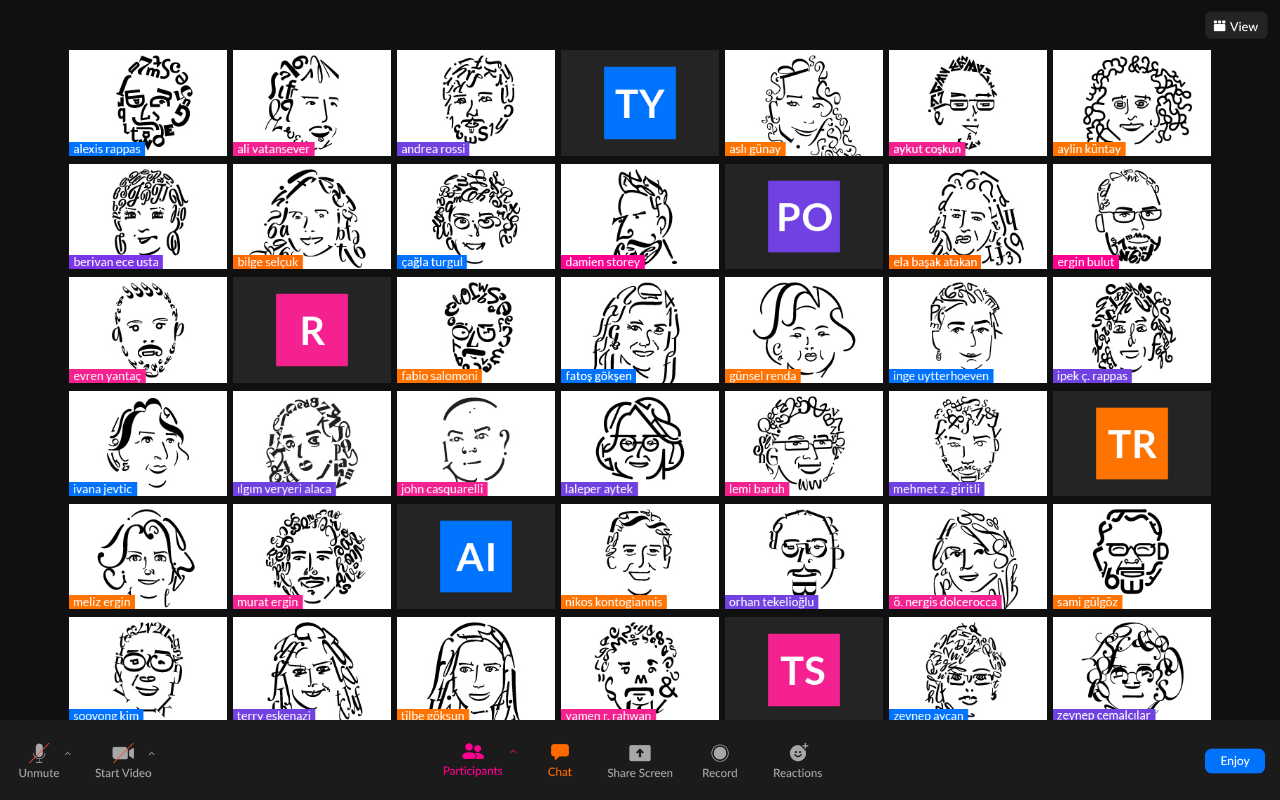
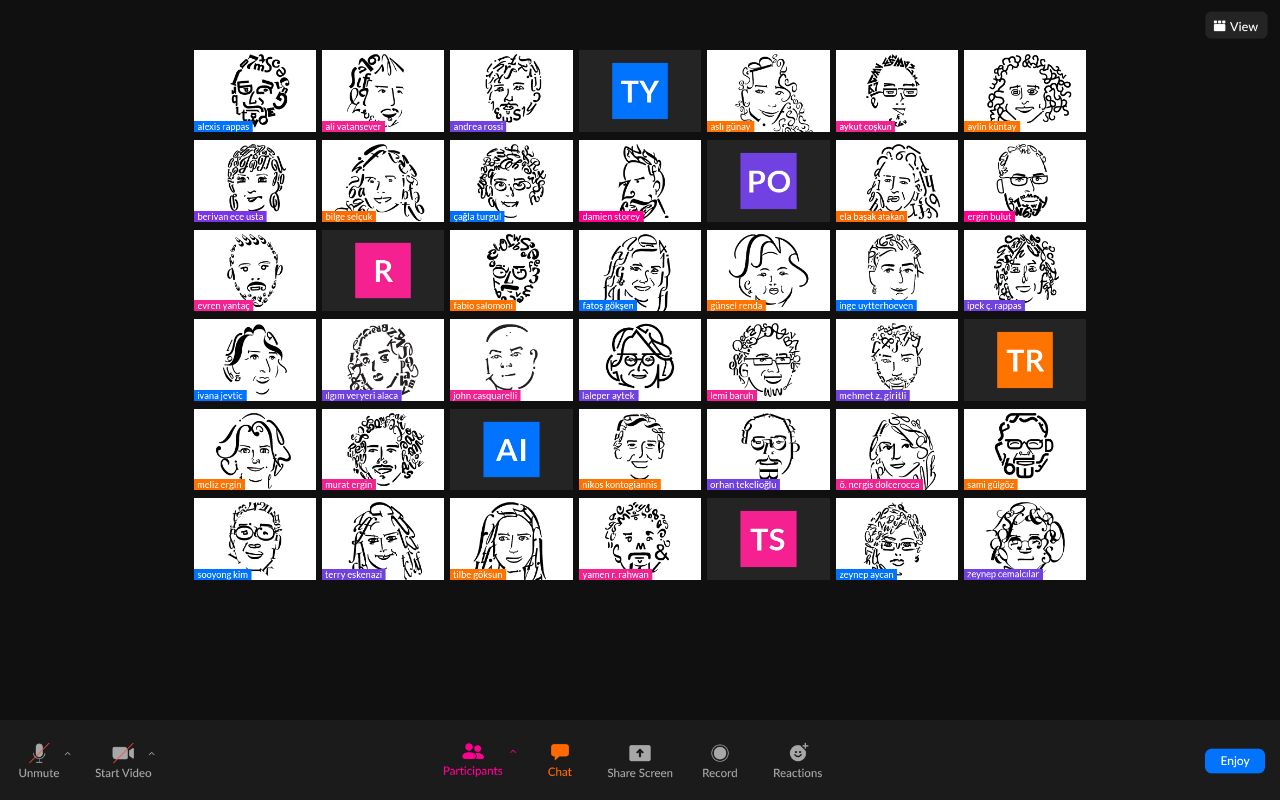
Before and after one commit to selinoztuurk/selinoztuurk.github.io, a React (Create React App) app: page / in a window 1280 px wide. Built offline with nearby package versions, Linux system fonts and the light colour scheme.

Commit message:
chrome screen bug fixed (hopefully)

```diff
--- a/src/components/FrameList.css
+++ b/src/components/FrameList.css
@@ -57,7 +57,7 @@
 }
 
 @media only screen and (min-width: 1200px) {
-  .ui.container.seven #gallery {
+  .ui.container.seven {
     padding-left: 10% !important;
     padding-right: 10% !important;
   }
```
